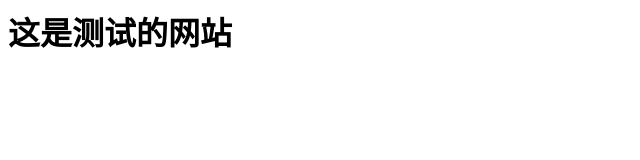
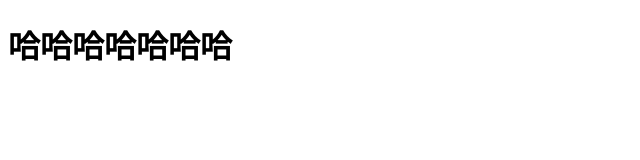
Before and after one commit to DDYT622/DDYT622.github.io, a plain HTML site: page index.html in a window 1280 px wide. Shown: the whole page, without its empty margins (0-640 px from the left). Drawn offline with Linux system fonts and the light colour scheme.

Commit message:
Update index.html

```diff
--- a/index.html
+++ b/index.html
@@ -1 +1,10 @@
-<h1>这是测试的网站</h1>
+<!DOCTYPE html>
+<html lang="en">
+<head>
+    <meta charset="UTF-8">
+    <title>Title</title>
+</head>
+<body>
+    <h1>哈哈哈哈哈哈哈</h1>
+</body>
+</html>
```
